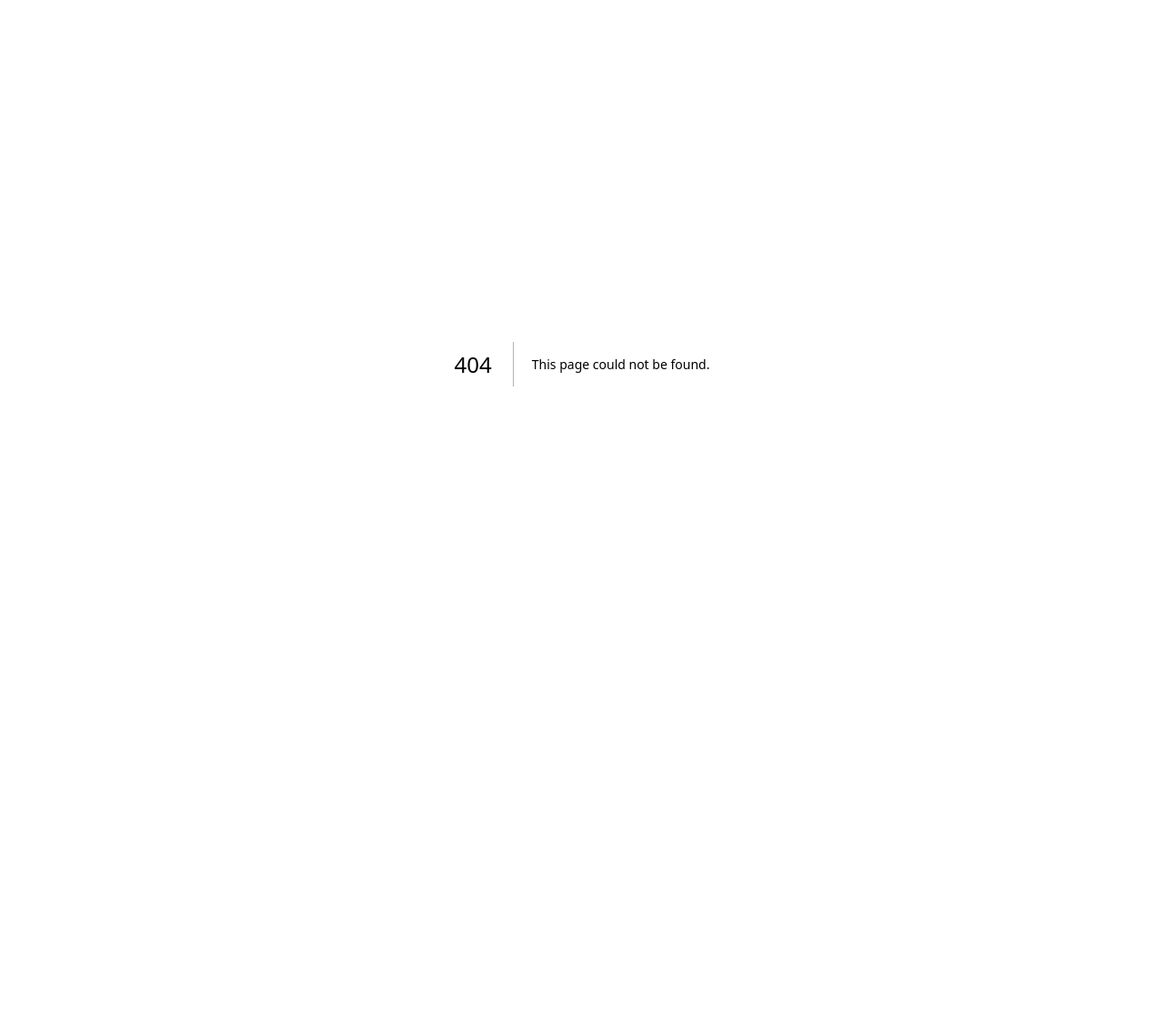
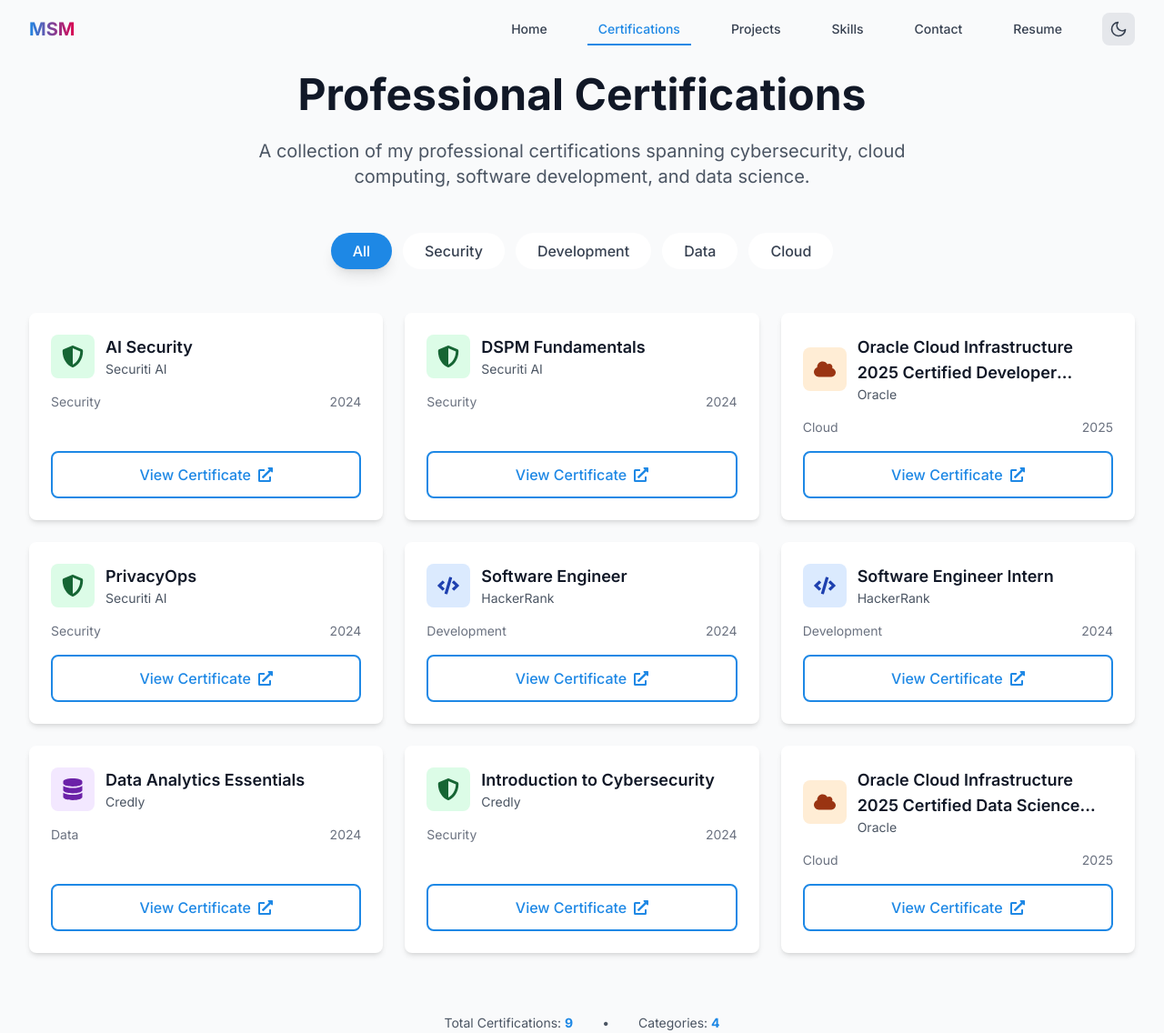
Before and after one commit to ManziniArchives/My_Portfolio, a Next.js app: page /certifications in a window 1280 px wide. Before the commit this address had no page. Shown: the whole page at 91% size. Before the commit the page ends 800 px from the top, so only its background shows below. Built offline with nearby package versions, Linux system fonts and the light colour scheme.

Commit message:
Auto-commit: Agent tool execution

```diff
--- /dev/null
+++ b/src/app/certifications/page.tsx
@@ -0,0 +1,126 @@
+import Navigation from '@/components/Navigation/Navigation'
+import Container from '@/components/ui/Container'
+import CertificationCard from '@/components/CertificationCard/CertificationCard'
+import { certifications } from '@/data/certifications'
+import { motion } from 'framer-motion'
+import { useState } from 'react'
+
+const categories = ['all', 'security', 'development', 'data', 'cloud'] as const
+
+const containerVariants = {
+  hidden: { opacity: 0 },
+  visible: {
+    opacity: 1,
+    transition: {
+      staggerChildren: 0.1,
+    },
+  },
+}
+
+const itemVariants = {
+  hidden: { opacity: 0, y: 20 },
+  visible: {
+    opacity: 1,
+    y: 0,
+    transition: {
+      duration: 0.5,
+    },
+  },
+}
+
+export default function Certifications() {
+  const [selectedCategory, setSelectedCategory] = useState<typeof categories[number]>('all')
+
+  const filteredCertifications = selectedCategory === 'all'
+    ? certifications
+    : certifications.filter(cert => cert.category === selectedCategory)
+
+  return (
+    <div className="min-h-screen bg-gray-50 dark:bg-gray-900 pt-20">
+      <Navigation />
+
+      <Container>
+        <motion.div
+          initial={{ opacity: 0, y: 30 }}
+          animate={{ opacity: 1, y: 0 }}
+          transition={{ duration: 0.6 }}
+          className="text-center mb-12"
+        >
+          <h1 className="text-4xl md:text-5xl font-bold text-gray-900 dark:text-white mb-6">
+            Professional Certifications
+          </h1>
+          <p className="text-xl text-gray-600 dark:text-gray-300 max-w-3xl mx-auto">
+            A collection of my professional certifications spanning cybersecurity, cloud computing,
+            software development, and data science.
+          </p>
+        </motion.div>
+
+        {/* Category Filter */}
+        <motion.div
+          initial={{ opacity: 0, y: 20 }}
+          animate={{ opacity: 1, y: 0 }}
+          transition={{ duration: 0.6, delay: 0.2 }}
+          className="flex flex-wrap justify-center gap-3 mb-12"
+        >
+          {categories.map((category) => (
+            <button
+              key={category}
+              onClick={() => setSelectedCategory(category)}
+              className={`px-6 py-2 rounded-full font-medium transition-all duration-200 ${
+                selectedCategory === category
+                  ? 'bg-primary-600 text-white shadow-lg'
+                  : 'bg-white dark:bg-gray-800 text-gray-700 dark:text-gray-300 hover:bg-gray-100 dark:hover:bg-gray-700'
+              }`}
+            >
+              {category.charAt(0).toUpperCase() + category.slice(1)}
+            </button>
+          ))}
+        </motion.div>
+
+        {/* Certifications Grid */}
+        <motion.div
+          variants={containerVariants}
+          initial="hidden"
+          animate="visible"
+          className="grid md:grid-cols-2 lg:grid-cols-3 gap-6"
+        >
+          {filteredCertifications.map((certification, index) => (
+            <motion.div
+              key={certification.id}
+              variants={itemVariants}
+              custom={index}
+            >
+              <CertificationCard certification={certification} />
+            </motion.div>
+          ))}
+        </motion.div>
+
+        {filteredCertifications.length === 0 && (
+          <motion.div
+            initial={{ opacity: 0 }}
+            animate={{ opacity: 1 }}
+            className="text-center py-12"
+          >
+            <p className="text-gray-600 dark:text-gray-400">
+              No certifications found for the selected category.
+            </p>
+          </motion.div>
+        )}
+
+        {/* Stats */}
+        <motion.div
+          initial={{ opacity: 0, y: 30 }}
+          animate={{ opacity: 1, y: 0 }}
+          transition={{ duration: 0.6, delay: 0.4 }}
+          className="mt-16 text-center"
+        >
+          <div className="inline-flex items-center space-x-8 text-sm text-gray-600 dark:text-gray-400">
+            <span>Total Certifications: <strong className="text-primary-600 dark:text-primary-400">{certifications.length}</strong></span>
+            <span>•</span>
+            <span>Categories: <strong className="text-primary-600 dark:text-primary-400">{categories.length - 1}</strong></span>
+          </div>
+        </motion.div>
+      </Container>
+    </div>
+  )
+}
```
